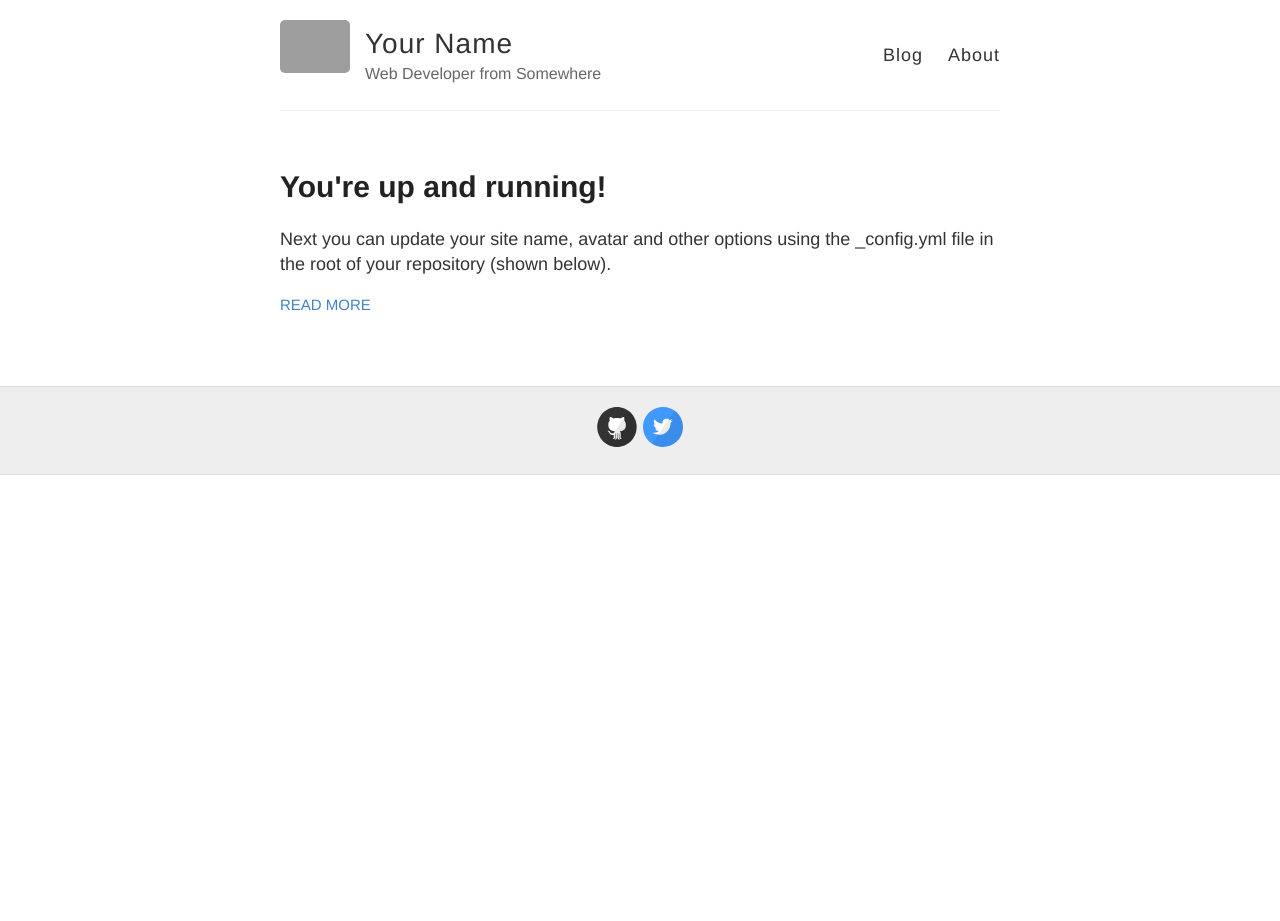
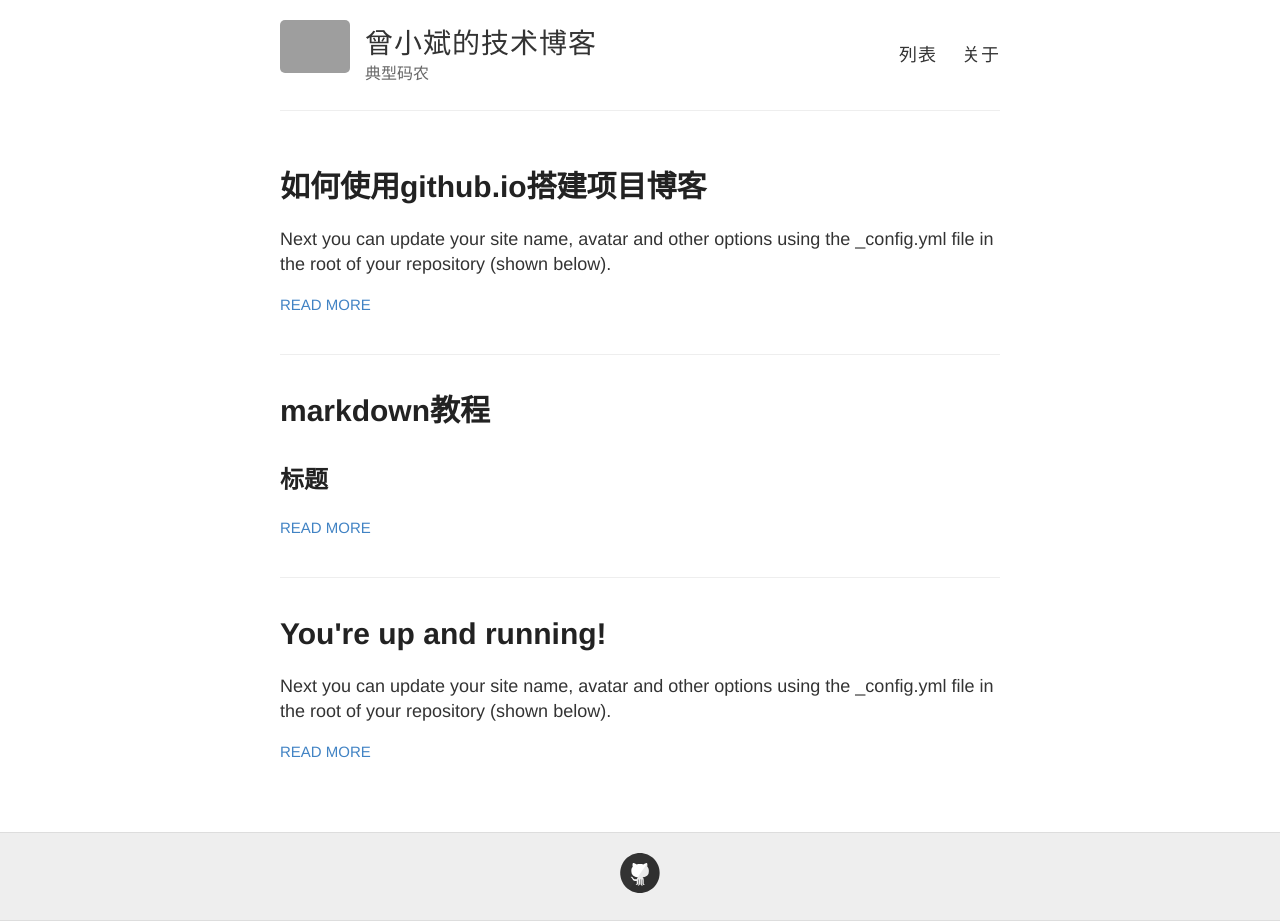
Before and after one commit to xiaoice/xiaoice.github.io, a Jekyll site: the page built from index.html, in a window 1280 px wide. Built offline with Jekyll 4.4.1, drawn with Linux system fonts in a browser that asks for light colours; Markdown is read by kramdown in place of the engine named in the settings; before the commit the page ends 900 px from its top, so only the background shows below that; grey boxes are pictures that could not be loaded.

Commit message:
jekyll-now

```diff
--- a/_config.yml
+++ b/_config.yml
@@ -3,10 +3,10 @@
 #
 
 # Name of your site (displayed in the header)
-name: Your Name
+name: 曾小斌的技术博客
 
 # Short bio or description (displayed in the header)
-description: Web Developer from Somewhere
+description: 典型码农
 
 # URL of your avatar or profile pic (you could use your GitHub profile pic)
 avatar: https://raw.githubusercontent.com/barryclark/jekyll-now/master/images/jekyll-logo.png
@@ -21,12 +21,12 @@ footer-links:
   email:
   facebook:
   flickr:
-  github: barryclark/jekyll-now
+  github: xiaoice
   instagram:
   linkedin:
   pinterest:
   rss: # just type anything here for a working RSS icon
-  twitter: jekyllrb
+  twitter:
   stackoverflow: # your stackoverflow profile, e.g. "users/50476/bart-kiers"
   youtube: # channel/<your_long_string> or user/<user-name>
   googleplus: # anything in your profile username that comes after plus.google.com/
--- a/_layouts/default.html
+++ b/_layouts/default.html
@@ -27,8 +27,8 @@
           </div>
 
           <nav>
-            <a href="{{ site.baseurl }}/">Blog</a>
-            <a href="{{ site.baseurl }}/about">About</a>
+            <a href="{{ site.baseurl }}/">列表</a>
+            <a href="{{ site.baseurl }}/about">关于</a>
           </nav>
         </header>
       </div>
--- /dev/null
+++ b/_posts/2015-12-31-markdown教程.md
@@ -0,0 +1,36 @@
+---
+layout: post
+title: markdown教程
+---
+
+
+
+## 标题 ##
+
+**MarkdownPad** is a full-featured Markdown editor for Windows.
+
+### Built exclusively for Markdown ###
+
+Enjoy first-class Markdown support with easy access to  Markdown syntax and convenient keyboard shortcuts.
+
+Give them a try:
+
+- **Bold** (`Ctrl+B`) and *Italic* (`Ctrl+I`)
+- Quotes (`Ctrl+Q`)
+- Code blocks (`Ctrl+K`)
+- Headings 1, 2, 3 (`Ctrl+1`, `Ctrl+2`, `Ctrl+3`)
+- Lists (`Ctrl+U` and `Ctrl+Shift+O`)
+
+### See your changes instantly with LivePreview ###
+
+Don't guess if your [hyperlink syntax](http://markdownpad.com) is correct; LivePreview will show you exactly what your document looks like every time you press a key.
+
+### Make it your own ###
+
+Fonts, color schemes, layouts and stylesheets are all 100% customizable so you can turn MarkdownPad into your perfect editor.
+
+### A robust editor for advanced Markdown users ###
+
+MarkdownPad supports multiple Markdown processing engines, including standard Markdown, Markdown Extra (with Table support) and GitHub Flavored Markdown.
+
+With a tabbed document interface, PDF export, a built-in image uploader, session management, spell check, auto-save, syntax highlighting and a built-in CSS management interface, there's no limit to what you can do with MarkdownPad.
--- /dev/null
+++ b/_posts/2015-12-31-如何使用github.io搭建项目博客.md
@@ -0,0 +1,12 @@
+---
+layout: post
+title: 如何使用github.io搭建项目博客
+---
+
+
+
+Next you can update your site name, avatar and other options using the _config.yml file in the root of your repository (shown below).
+
+![_config.yml]({{ site.baseurl }}/images/config.png)
+
+The easiest way to make your first post is to edit this one. Go into /_posts/ and update the Hello World markdown file. For more instructions head over to the [Jekyll Now repository](https://github.com/barryclark/jekyll-now) on GitHub.
```
